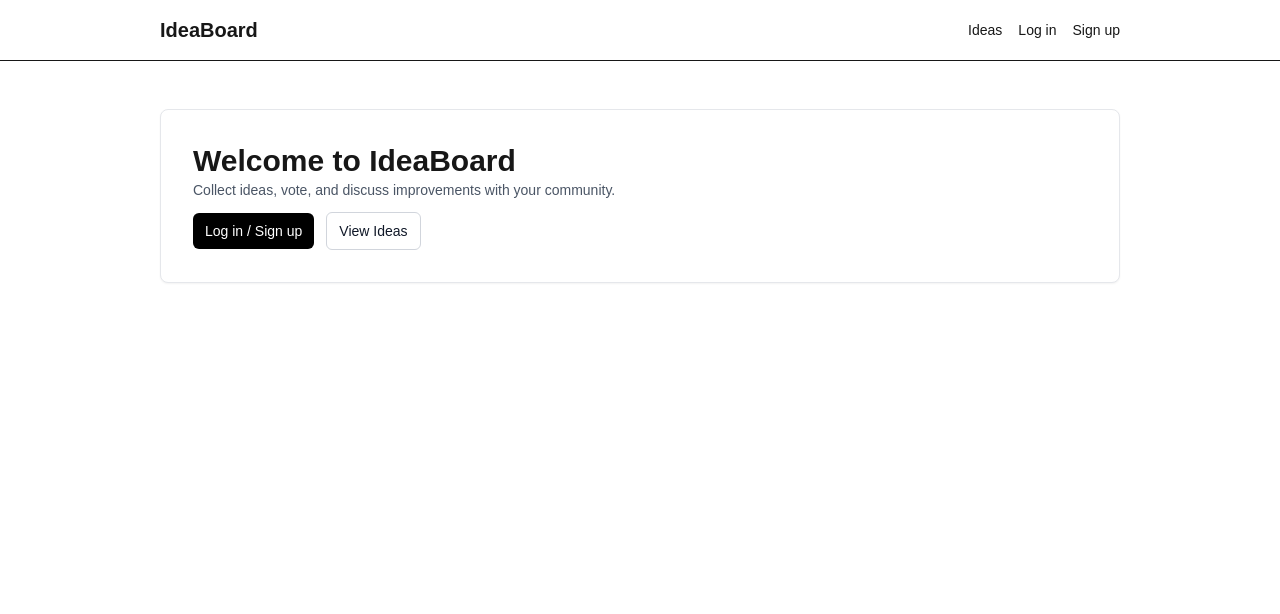
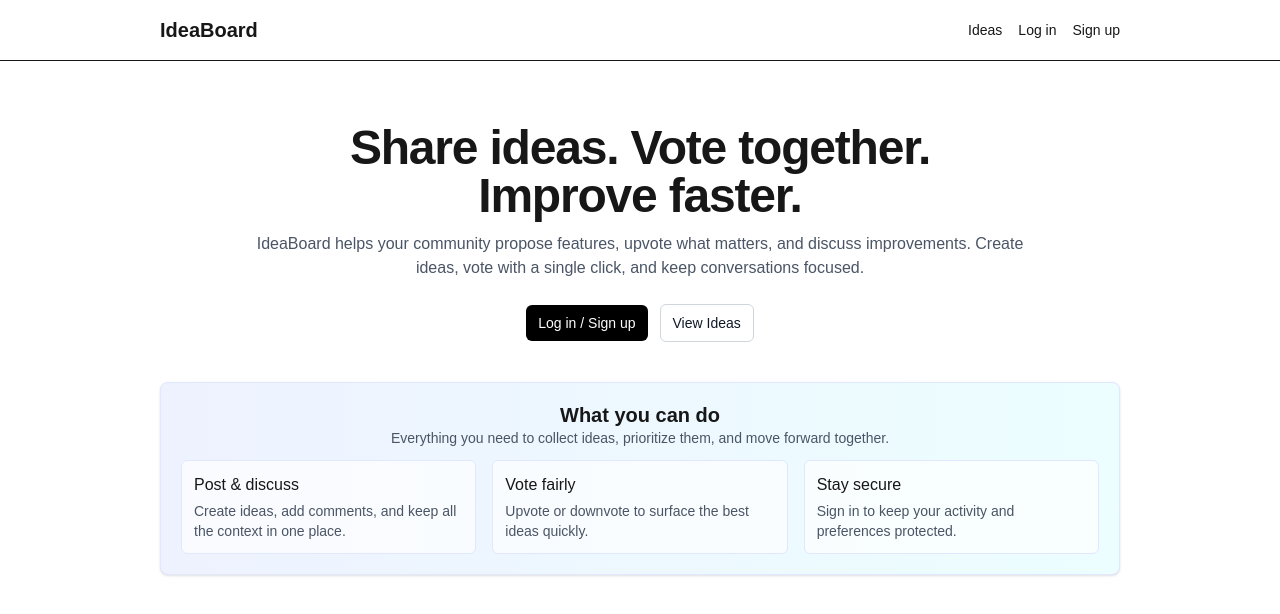
Before and after one commit to HajarElMannani/IdeaBoard, a Next.js app in the folder frontend/: page / in a window 1280 px wide. Shown: the top 614 px of the page. Built offline with nearby package versions, Linux system fonts and the light colour scheme; no server answers.

Commit message:
feat: Revamp HomePage layout with new header, description, and feature cards to enhance user engagement and clarity

```diff
--- a/frontend/app/page.tsx
+++ b/frontend/app/page.tsx
@@ -4,17 +4,45 @@ import { Button } from "@/components/ui/button";
 
 export default function HomePage() {
   return (
-    <section className="space-y-6 md:space-y-8">
-      <Card className="app-card">
-        <CardHeader>
-          <CardTitle className="text-2xl md:text-3xl">Welcome to IdeaBoard</CardTitle>
-          <CardDescription>Collect ideas, vote, and discuss improvements with your community.</CardDescription>
-        </CardHeader>
-        <CardContent className="flex items-center gap-3">
+    <section className="min-h-[60vh] flex flex-col items-center justify-center text-center">
+      <div className="max-w-3xl">
+        <h1 className="text-3xl md:text-5xl font-semibold tracking-tight">
+          Share ideas. Vote together. Improve faster.
+        </h1>
+        <p className="mt-3 text-sm md:text-base text-gray-600">
+          IdeaBoard helps your community propose features, upvote what matters, and discuss improvements.
+          Create ideas, vote with a single click, and keep conversations focused.
+        </p>
+        <div className="mt-6 flex items-center justify-center gap-3">
           <Link href="/auth"><Button variant="solid">Log in / Sign up</Button></Link>
           <Link href="/ideas"><Button>View Ideas</Button></Link>
-        </CardContent>
-      </Card>
+        </div>
+      </div>
+
+      <div className="mt-10 w-full max-w-5xl">
+        <Card className="bg-gradient-to-r from-indigo-50 to-cyan-50 border-indigo-100">
+          <CardHeader>
+            <CardTitle className="text-xl">What you can do</CardTitle>
+            <CardDescription>
+              Everything you need to collect ideas, prioritize them, and move forward together.
+            </CardDescription>
+          </CardHeader>
+          <CardContent className="grid grid-cols-1 md:grid-cols-3 gap-4 text-left">
+            <div className="p-3 rounded-md bg-white/70 border border-indigo-100">
+              <div className="font-medium">Post & discuss</div>
+              <div className="text-sm text-gray-600 mt-1">Create ideas, add comments, and keep all the context in one place.</div>
+            </div>
+            <div className="p-3 rounded-md bg-white/70 border border-indigo-100">
+              <div className="font-medium">Vote fairly</div>
+              <div className="text-sm text-gray-600 mt-1">Upvote or downvote to surface the best ideas quickly.</div>
+            </div>
+            <div className="p-3 rounded-md bg-white/70 border border-indigo-100">
+              <div className="font-medium">Stay secure</div>
+              <div className="text-sm text-gray-600 mt-1">Sign in to keep your activity and preferences protected.</div>
+            </div>
+          </CardContent>
+        </Card>
+      </div>
     </section>
   );
 }
```
